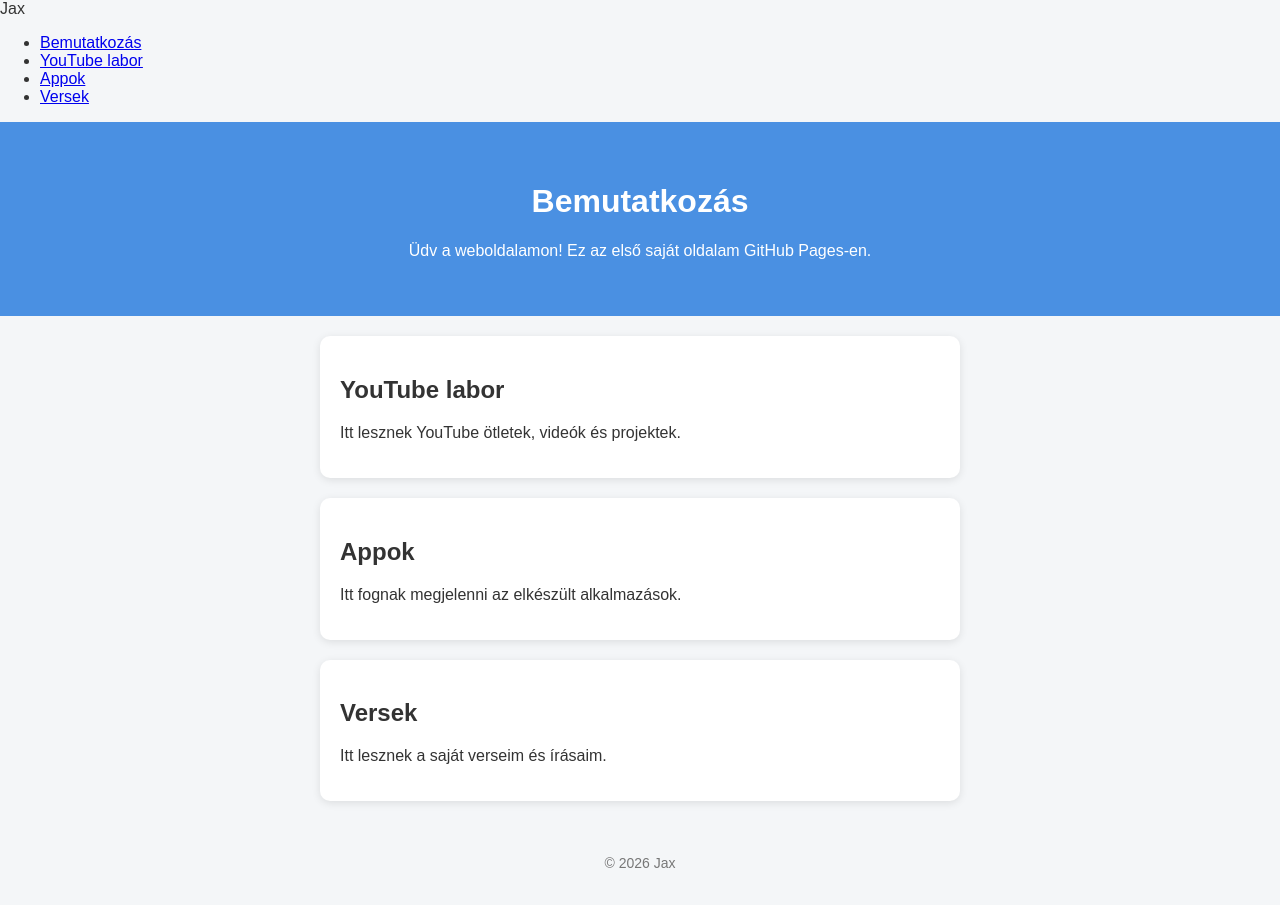
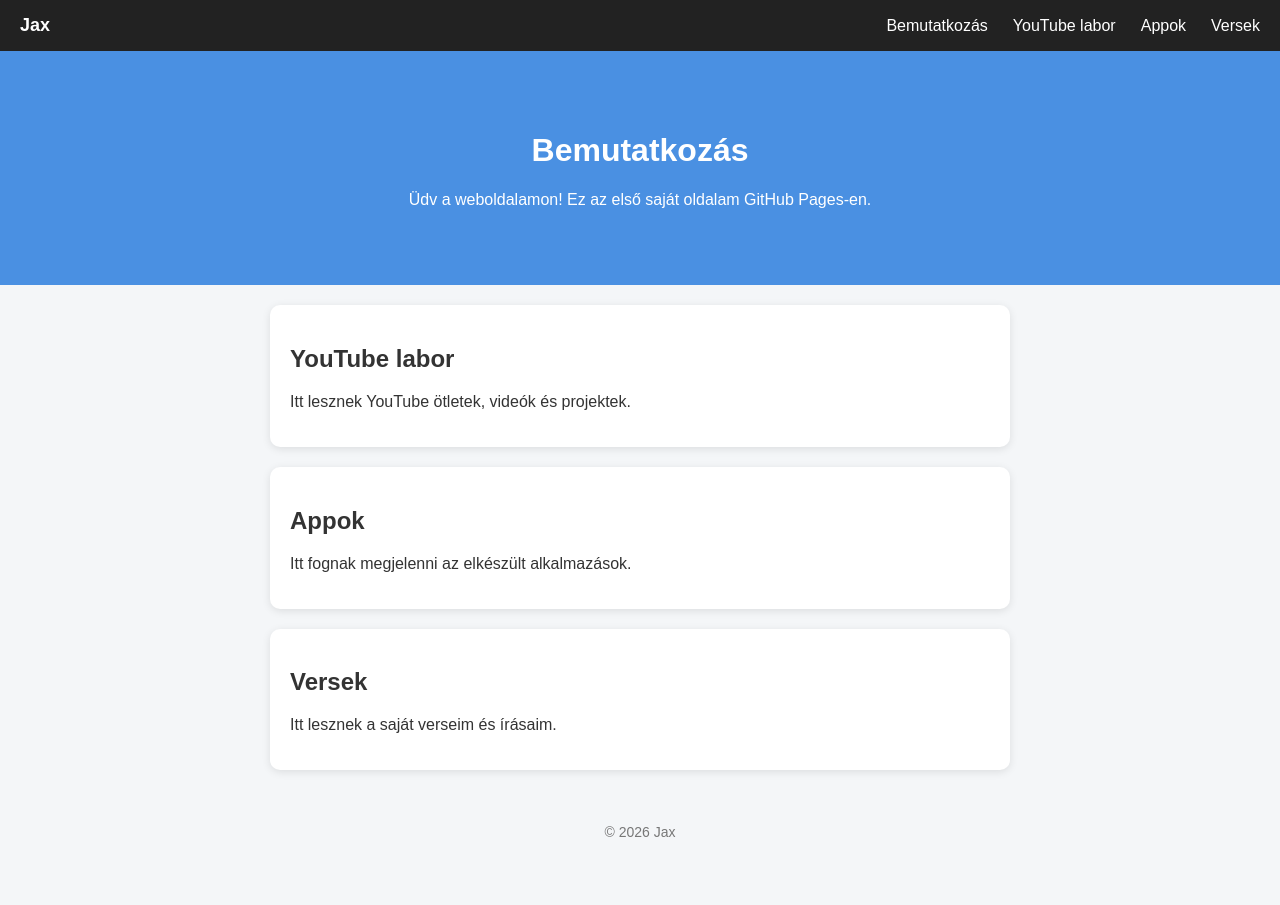
Before and after one commit to Skullacer/jax, a plain HTML site: page index.html in a window 1280 px wide. After the commit the page ends 874 px from the top, so only its background shows below. Drawn offline with Linux system fonts and the light colour scheme.

Commit message:
Update style.css

```diff
--- a/style.css
+++ b/style.css
@@ -5,25 +5,61 @@ body {
     color: #333;
 }
 
-/* Fejléc */
+/* ===== MENÜ ===== */
+.navbar {
+    background: #222;
+    color: white;
+    display: flex;
+    justify-content: space-between;
+    align-items: center;
+    padding: 15px 20px;
+    position: sticky;
+    top: 0;
+}
+
+.logo {
+    font-weight: bold;
+    font-size: 18px;
+}
+
+/* MENÜ SOR BALRÓL JOBBRA */
+.menu {
+    list-style: none;
+    display: flex;
+    gap: 25px;
+    margin: 0;
+    padding: 0;
+}
+
+.menu li a {
+    color: white;
+    text-decoration: none;
+    transition: 0.3s;
+}
+
+.menu li a:hover {
+    color: #4a90e2;
+}
+
+/* ===== FEJLÉC ===== */
 header {
     background: #4a90e2;
     color: white;
-    padding: 40px 20px;
+    padding: 60px 20px;
     text-align: center;
 }
 
-/* Dobozok */
+/* ===== KÁRTYÁK ===== */
 .card {
     background: white;
     margin: 20px auto;
     padding: 20px;
-    max-width: 600px;
+    max-width: 700px;
     border-radius: 10px;
     box-shadow: 0 2px 8px rgba(0,0,0,0.1);
 }
 
-/* Lábléc */
+/* ===== LÁBLÉC ===== */
 footer {
     text-align: center;
     padding: 20px;
```
